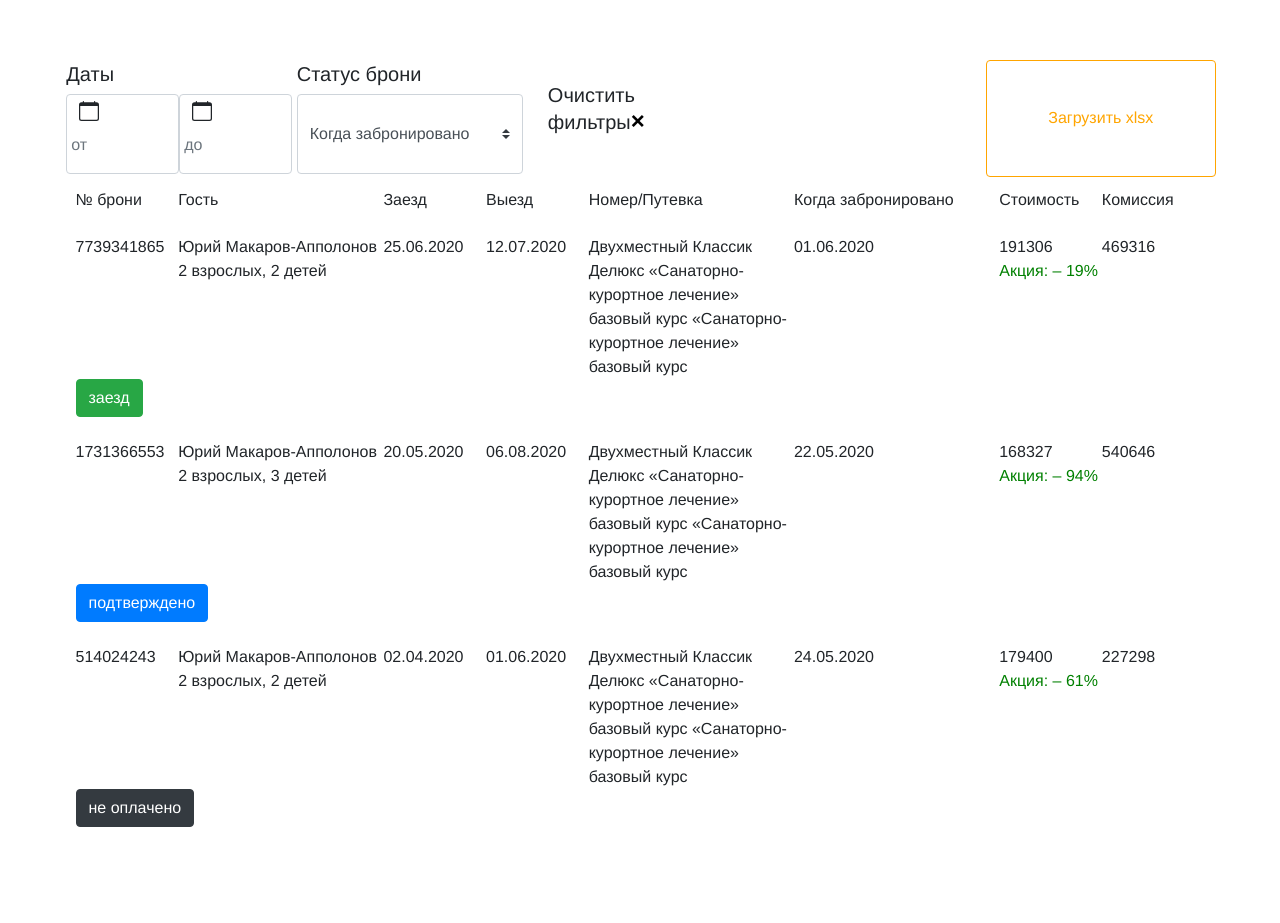
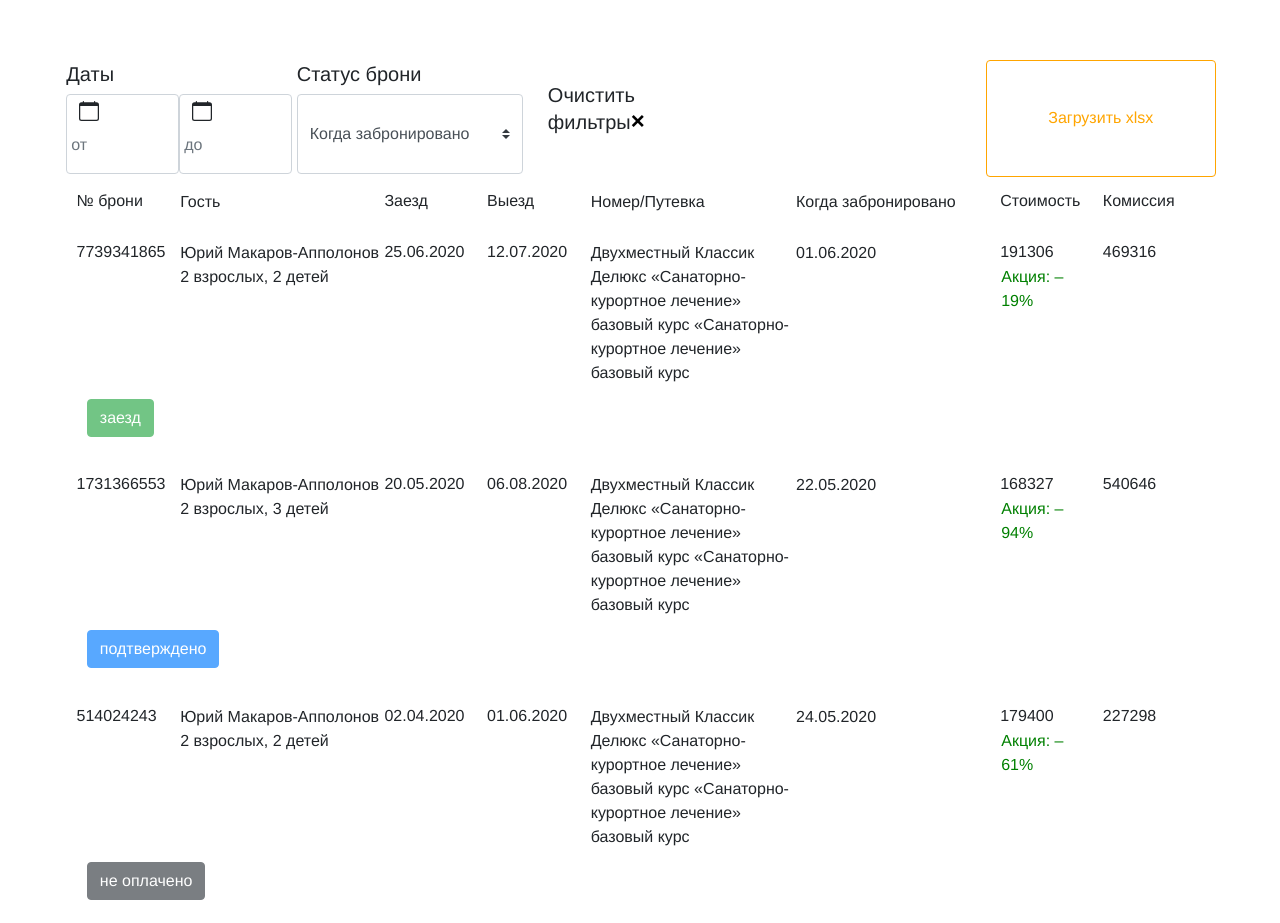
Before and after one commit to tamazyanarsen/testVueTravel, a Vue app: page / in a window 1280 px wide. Before the commit the page ends 839 px from the top, so only its background shows below. Built offline with nearby package versions, Linux system fonts and the light colour scheme.

Commit message:
начало вывода ошибок фильтра

```diff
--- a/src/components/MainFilter.vue
+++ b/src/components/MainFilter.vue
@@ -1,15 +1,21 @@
 <template>
+    <div>
+        <div v-if="errors">Ошибки в полях фильтра:</div>
         <div class="filter">
             <div class="filter-item datepicker-filter">
                 <h5>Даты</h5>
-            <b-datepicker class="datepicker"
+                <b-datepicker v-model="date_from"
+                              class="datepicker"
                               placeholder="от"></b-datepicker>
-            <b-form-datepicker class="datepicker"
-                               placeholder="до"></b-form-datepicker>
+                <b-datepicker v-model="date_to"
+                              class="datepicker"
+                              placeholder="до"></b-datepicker>
             </div>
             <div class="filter-item reservation-status">
                 <h5>Статус брони</h5>
-            <b-select class="status" v-model="selectedReservation" :options="selectOptions"></b-select>
+                <b-select class="status"
+                          v-model="selectedReservation"
+                          :options="selectOptions"></b-select>
             </div>
             <div class="filter-clear">
                 <h5 class="filter-clear-text">Очистить фильтры</h5>
@@ -20,6 +26,7 @@
                       class="button-download">Загрузить xlsx
             </b-button>
         </div>
+    </div>
 </template>
 
 <script>
@@ -27,6 +34,9 @@
         name: "MainFilter",
         data: function () {
             return {
+                errors: null,
+                date_from: null,
+                date_to: null,
                 selectedReservation: null,
                 selectOptions: [
                     {
@@ -107,7 +117,7 @@
         color: aliceblue;
     }
 
-    .button-download{
+    .button-download {
         background: none;
         border-color: orange;
         color: orange;
--- a/src/components/MainPage.vue
+++ b/src/components/MainPage.vue
@@ -3,14 +3,16 @@
         <main-filter></main-filter>
         <div class="data-table">
             <div class="data-grid-caption">
-                <div>№ брони</div>
+                <div class="sort-column">№ брони</div>
                 <div style="grid-column: span 2">Гость</div>
-                <div>Заезд</div>
-                <div>Выезд</div>
+                <div class="sort-column">Заезд</div>
+                <div class="sort-column">Выезд</div>
                 <div style="grid-column: span 2">Номер/Путевка</div>
-                <div style="grid-column: span 2">Когда забронировано</div>
-                <div>Стоимость</div>
-                <div>Комиссия</div>
+                <div class="sort-column"
+                     style="grid-column: span 2">Когда забронировано
+                </div>
+                <div class="sort-column">Стоимость</div>
+                <div class="sort-column">Комиссия</div>
             </div>
             <div class="data-grid"
                  v-for="item in data"
@@ -33,7 +35,7 @@
                 </div>
                 <div>{{item.commission}}</div>
                 <div style="grid-column: span 11">
-                    <b-button :variant="getItemStatusVariant(item.status)">{{item.status}}</b-button>
+                    <b-button disabled :variant="getItemStatusVariant(item.status)">{{item.status}}</b-button>
                 </div>
             </div>
         </div>
@@ -53,7 +55,7 @@
             };
         },
         methods: {
-            getItemStatusVariant(status){
+            getItemStatusVariant(status) {
                 switch (status) {
                     case 'новая':
                         return 'warning';
@@ -75,11 +77,16 @@
     }
 </script>
 
-<style scoped>
+<style scoped
+       lang="scss">
     .data-grid-caption, .data-grid {
         display: grid;
         grid-template-columns: repeat(11, 1fr);
         padding: 1%;
+
+        div {
+            padding: 1%;
+        }
     }
 
     .data-grid:hover {
@@ -90,4 +97,8 @@
     .item-stock {
         color: green;
     }
+
+    .sort-column {
+        cursor: pointer;
+    }
 </style>
```
Lines whose indentation alone changed are shown as unchanged.
